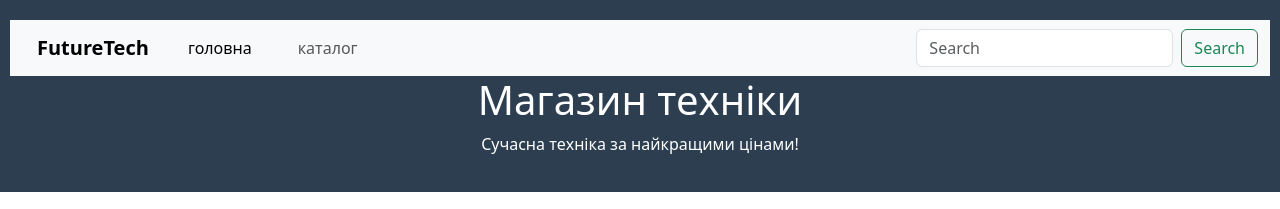
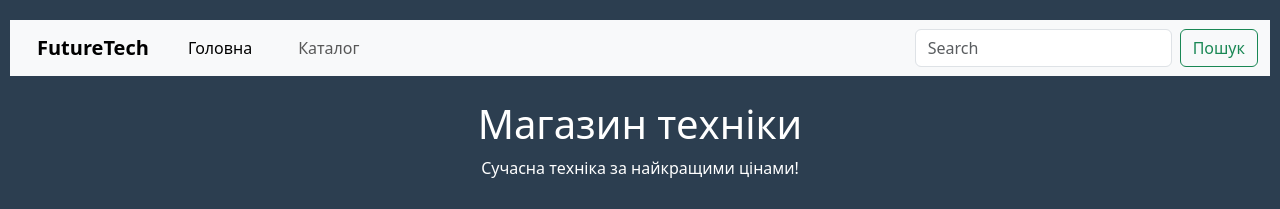
Before and after one commit to zahar182/shop, a plain HTML site: page catalog.html in a window 1280 px wide. Shown: the top 209 px of the page. Drawn offline with nearby package versions, Linux system fonts and the light colour scheme.

Commit message:
Update catalog.html

```diff
--- a/catalog.html
+++ b/catalog.html
@@ -18,23 +18,21 @@
                 <div class="collapse navbar-collapse" id="navbarSupportedContent">
                     <ul class="navbar-nav me-auto mb-2 mb-lg-0">
                         <li class="nav-item">
-                    <a class="nav-link active" aria-current="page" href="index.html">головна</a>
+                            <a class="nav-link active" aria-current="page" href="index.html">Головна</a>
                         </li>
                         <li class="nav-item">
-                    <a class="nav-link" href="catalog.html">каталог</a>
+                            <a class="nav-link" href="catalog.html">Каталог</a>
                         </li>
-
-
                     </ul>
                     <form class="d-flex" role="search">
                         <input class="form-control me-2" type="search" placeholder="Search" aria-label="Search">
-                    <button class="btn btn-outline-success" type="submit">Search</button>
+                        <button class="btn btn-outline-success" type="submit">Пошук</button>
                     </form>
                 </div>
             </div>
         </nav>
-        <h1>Магазин техніки</h1>
-        <p>Сучасна техніка за найкращими цінами!</p>
+        <h1 class="text-center mt-4">Магазин техніки</h1>
+        <p class="text-center">Сучасна техніка за найкращими цінами!</p>
     </header>
 
     <div class="container">
```
Lines whose indentation alone changed are shown as unchanged.
